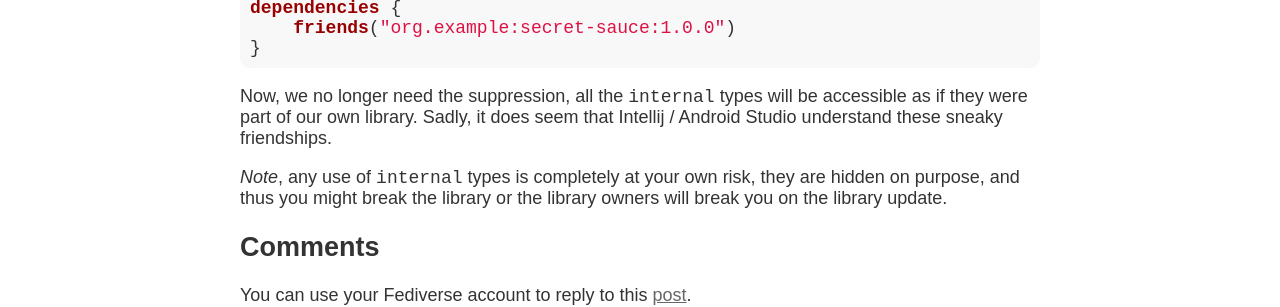
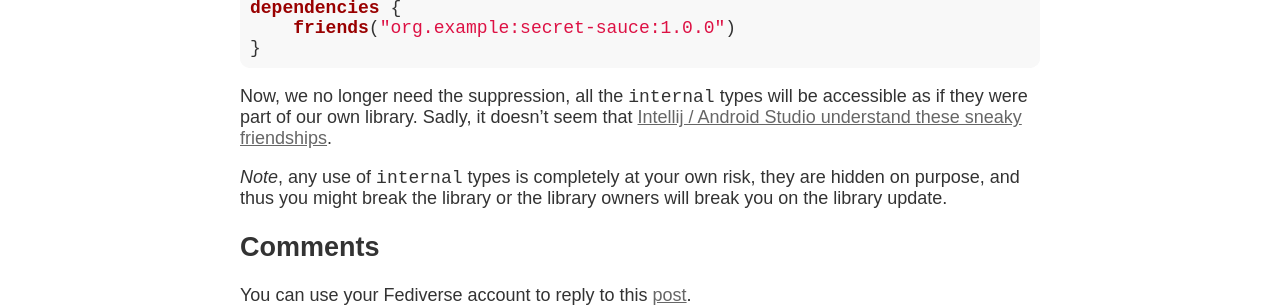
Before and after one commit to liutikas/liutikas.github.io, a Jekyll site: the page built from _posts/2025-01-12-Kotlin-Library-Friends.md, in a window 1280 px wide. Shown: the part 1707-2014 px from the top of the page. Built offline with Jekyll 4.4.1, drawn with Linux system fonts in a browser that asks for light colours.

Commit message:
Update 2025-01-12-Kotlin-Library-Friends.md

````diff
--- a/_posts/2025-01-12-Kotlin-Library-Friends.md
+++ b/_posts/2025-01-12-Kotlin-Library-Friends.md
@@ -70,7 +70,7 @@ dependencies {
 ```
 
 Now, we no longer need the suppression, all the `internal` types will be accessible as if they were part of our own
-library. Sadly, it does seem that Intellij / Android Studio understand these sneaky friendships.
+library. Sadly, it doesn't seem that [Intellij / Android Studio understand these sneaky friendships](https://youtrack.jetbrains.com/issue/KTIJ-31881).
 
 *Note*, any use of `internal` types is completely at your own risk, they are hidden on purpose, and thus you might break
 the library or the library owners will break you on the library update.
````
